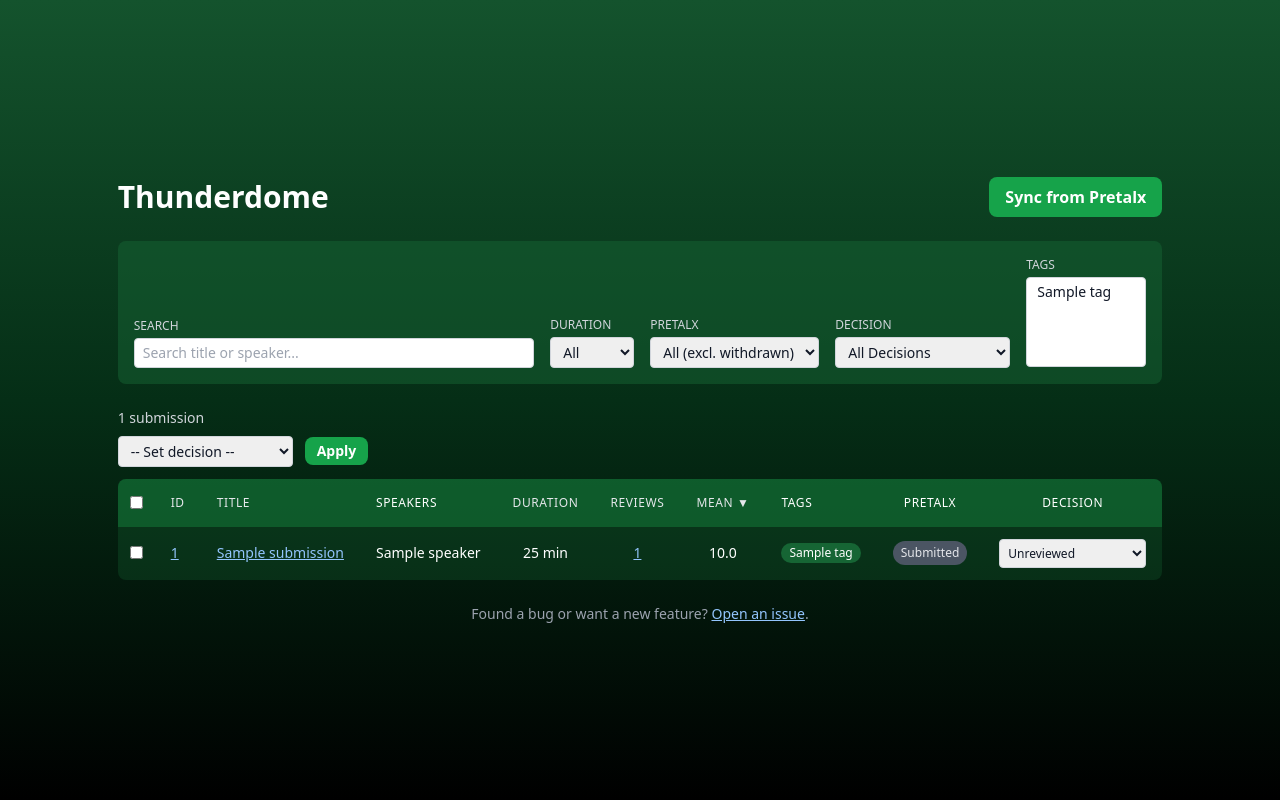
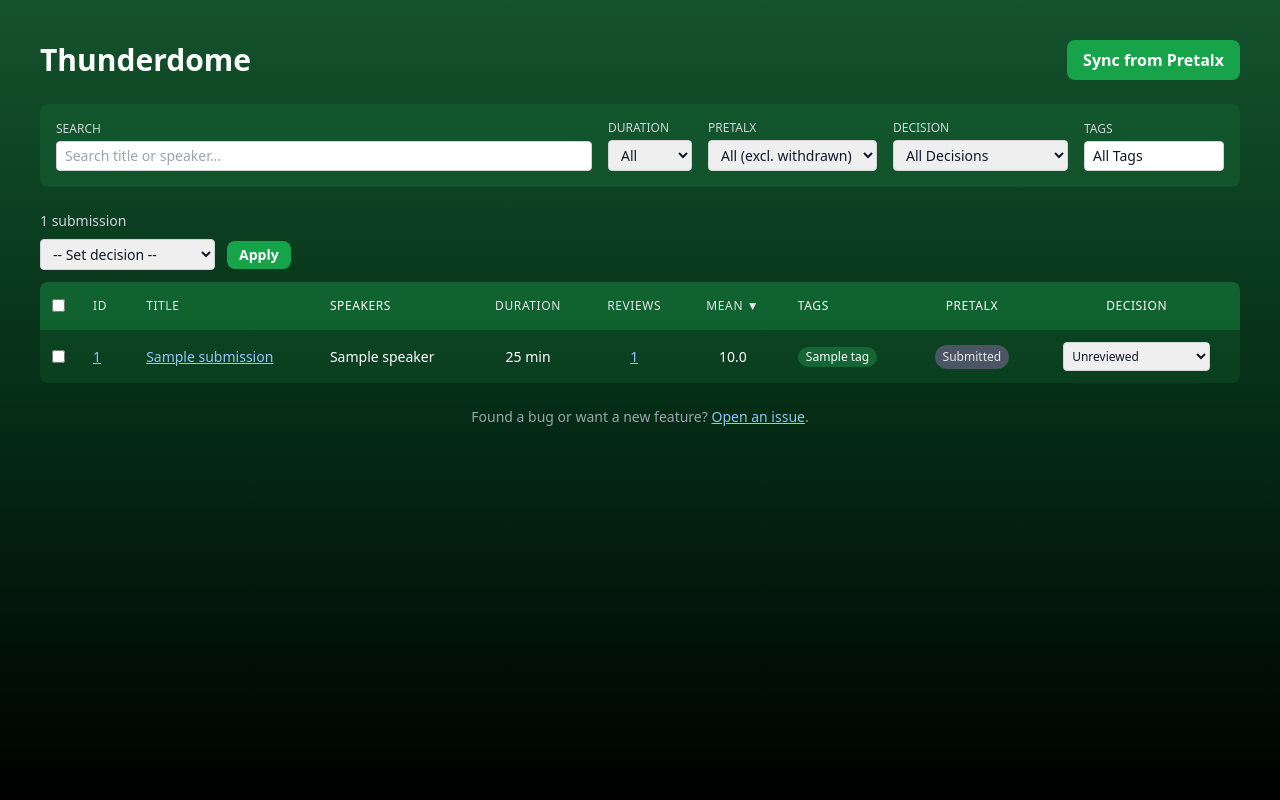
Before and after one commit to djangocon/djangoconus-automation, a Django app: page /thunderdome/ in a window 1280 px wide. Run offline with Django 4.2, Linux system fonts and the light colour scheme; a user stored in the database is signed in; tables that the repository leaves empty hold one stand-in row (values such as "Sample post"); parts of the project's set-up code (start-up, migrations or seed data) failed here and were passed over; some libraries are stand-ins or nearby versions.

Commit message:
Add tag dropdown filter, emailoctopus migration, and fix vertical centering
- Replace tag pill toggles with a dropdown checklist that scales to many tags
- Add emailoctopus Campaign migration
- Remove vertical centering from base layout so pages align to top

```diff
--- a/templates/base.html
+++ b/templates/base.html
@@ -9,8 +9,8 @@
         {% block extra_head %}{% endblock extra_head %}
         <link rel="icon" href="https://fav.farm/🦄" />
     </head>
-    <body class="flex p-4 min-h-screen text-white bg-green-900 bg-gradient-to-b from-green-900 to-black via-green-950">
-        <main class="m-auto text-white">
+    <body class="p-4 min-h-screen text-white bg-green-900 bg-gradient-to-b from-green-900 to-black via-green-950">
+        <main class="mx-auto text-white">
             {% block content %}
             {% endblock content %}
         </main>
--- a/templates/thunderdome/submissions.html
+++ b/templates/thunderdome/submissions.html
@@ -23,6 +23,28 @@
                 el.textContent = count ? count + ' selected' : '';
             }
         }
+
+        function toggleTagDropdown() {
+            document.getElementById('tag-dropdown').classList.toggle('hidden');
+        }
+
+        function updateTagLabel() {
+            var checked = document.querySelectorAll('#tag-dropdown input[name=tags]:checked');
+            var btn = document.getElementById('tag-dropdown-btn');
+            if (checked.length === 0) {
+                btn.textContent = 'All Tags';
+            } else {
+                var names = Array.from(checked).map(function(cb) { return cb.dataset.name; });
+                btn.textContent = names.join(', ');
+            }
+        }
+
+        document.addEventListener('click', function(e) {
+            var container = document.getElementById('tag-dropdown-container');
+            if (container && !container.contains(e.target)) {
+                document.getElementById('tag-dropdown').classList.add('hidden');
+            }
+        });
     </script>
 {% endblock extra_head %}
 
@@ -98,17 +120,32 @@
                     {% endfor %}
                 </select>
             </div>
-            <div>
-                <label class="block mb-1 text-xs text-gray-300 uppercase" for="tags">Tags</label>
-                <select name="tags" id="tags" multiple
-                        class="py-1 px-2 text-sm text-gray-900 rounded border border-gray-300"
-                        style="min-width: 120px; min-height: 68px;">
+            <div class="relative" id="tag-dropdown-container">
+                <label class="block mb-1 text-xs text-gray-300 uppercase">Tags</label>
+                <button type="button" id="tag-dropdown-btn"
+                        onclick="toggleTagDropdown()"
+                        class="py-1 px-2 text-sm text-left text-gray-900 bg-white rounded border border-gray-300 truncate"
+                        style="min-width: 140px; max-width: 200px;">
+                    {% if current_tags %}
+                        {% for tag in tags %}{% if tag.pk in current_tags %}{{ tag.name }}{% if not forloop.last %}, {% endif %}{% endif %}{% endfor %}
+                    {% else %}
+                        All Tags
+                    {% endif %}
+                </button>
+                <div id="tag-dropdown"
+                     class="hidden overflow-y-auto absolute z-50 py-1 mt-1 w-56 bg-white rounded border border-gray-300 shadow-lg"
+                     style="max-height: 250px;">
                     {% for tag in tags %}
-                        <option value="{{ tag.pk }}" {% if tag.pk in current_tags %}selected{% endif %}>
-                            {{ tag.name }}
-                        </option>
+                        <label class="flex items-center py-1.5 px-3 cursor-pointer hover:bg-gray-100">
+                            <input type="checkbox" name="tags" value="{{ tag.pk }}"
+                                   data-name="{{ tag.name }}"
+                                   {% if tag.pk in current_tags %}checked{% endif %}
+                                   onchange="updateTagLabel()"
+                                   class="mr-2 text-green-600 rounded">
+                            <span class="text-sm text-gray-900">{{ tag.name }}</span>
+                        </label>
                     {% endfor %}
-                </select>
+                </div>
             </div>
         </form>
 
```
Also changed, not shown: emailoctopus/migrations/0001_initial.py (added).
